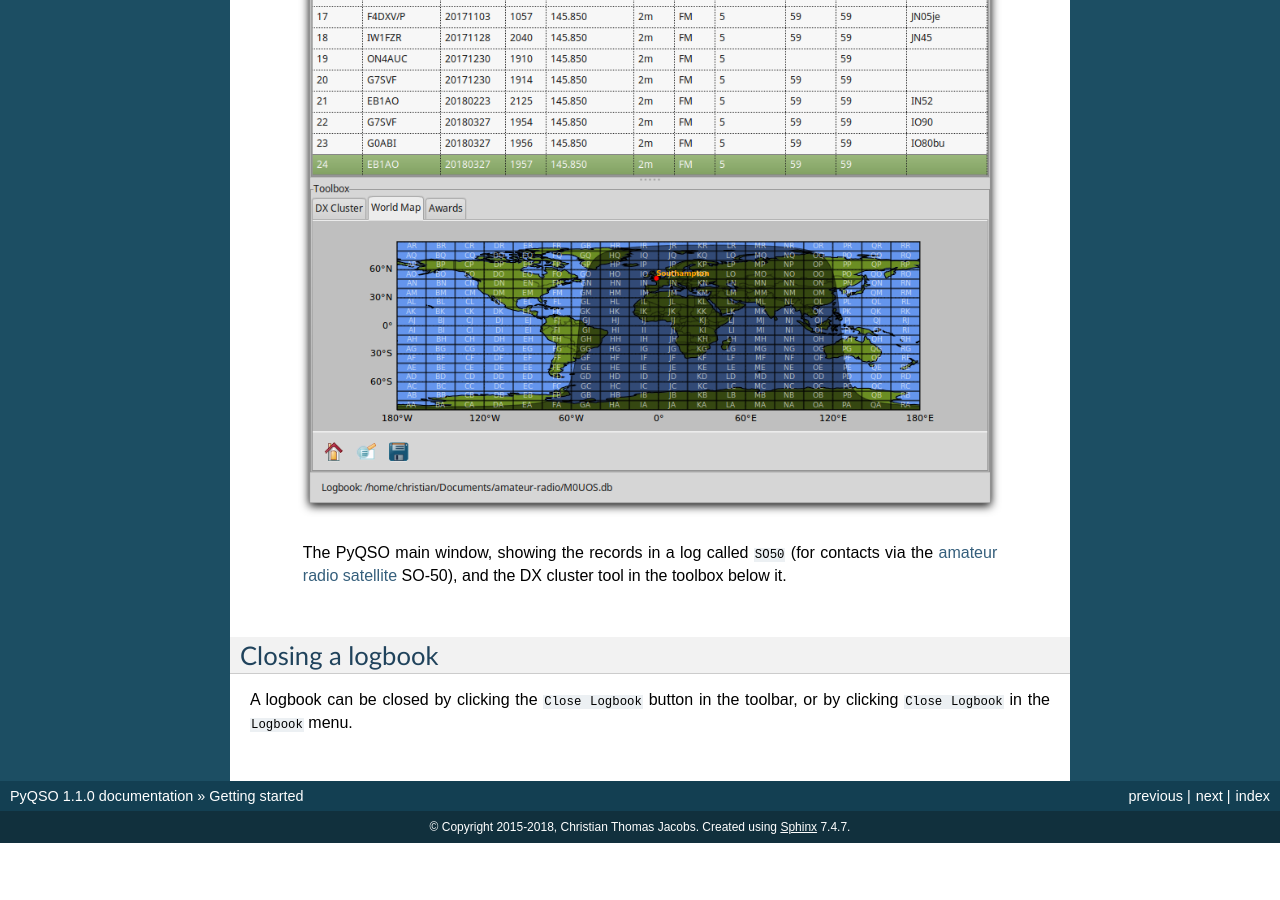
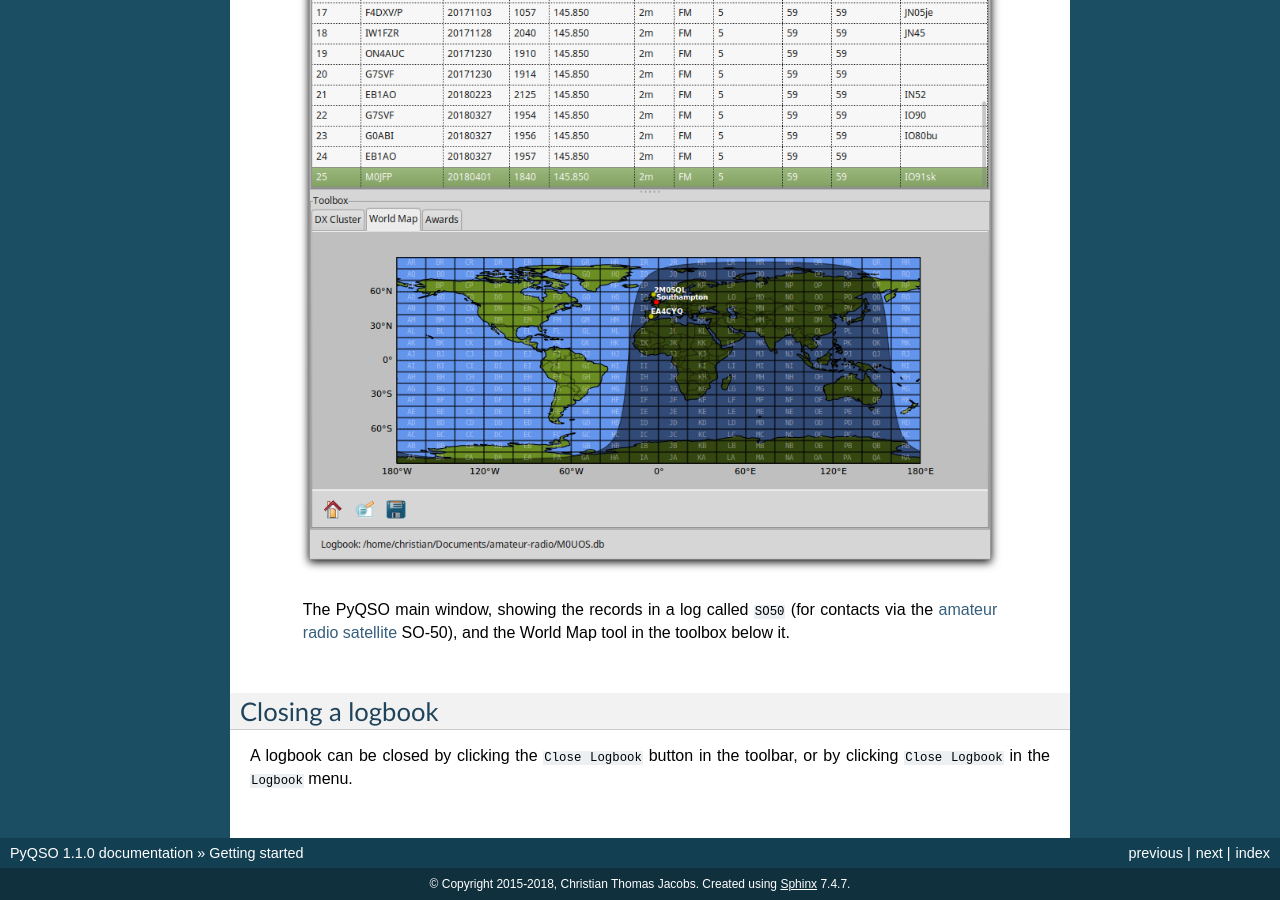
Before and after one commit to ctjacobs/pyqso, a Sphinx documentation site: the page built from docs/source/getting_started.rst, in a window 1280 px wide and 900 px high, scrolled down 1535 px. Built offline with Sphinx 7.4.7, drawn with Linux system fonts in a browser that asks for light colours; before the commit the page ends 2378 px from its top, so only the background shows below that.

Commit message:
Updating screenshots.

```diff
--- a/docs/source/getting_started.rst
+++ b/docs/source/getting_started.rst
@@ -82,7 +82,7 @@ Once the logbook has been opened, its name will appear in the status bar. All lo
    .. figure::  images/logbook.png
       :align:   center
 
-      The PyQSO main window, showing the records in a log called ``SO50`` (for contacts via the `amateur radio satellite <https://www.amsat.org/>`_ SO-50), and the DX cluster tool in the toolbox below it.
+      The PyQSO main window, showing the records in a log called ``SO50`` (for contacts via the `amateur radio satellite <https://www.amsat.org/>`_ SO-50), and the World Map tool in the toolbox below it.
 
 Closing a logbook
 -----------------
```
Also changed, not shown: docs/source/images/logbook.png, docs/source/images/summary.png, docs/source/images/world_map.png.
